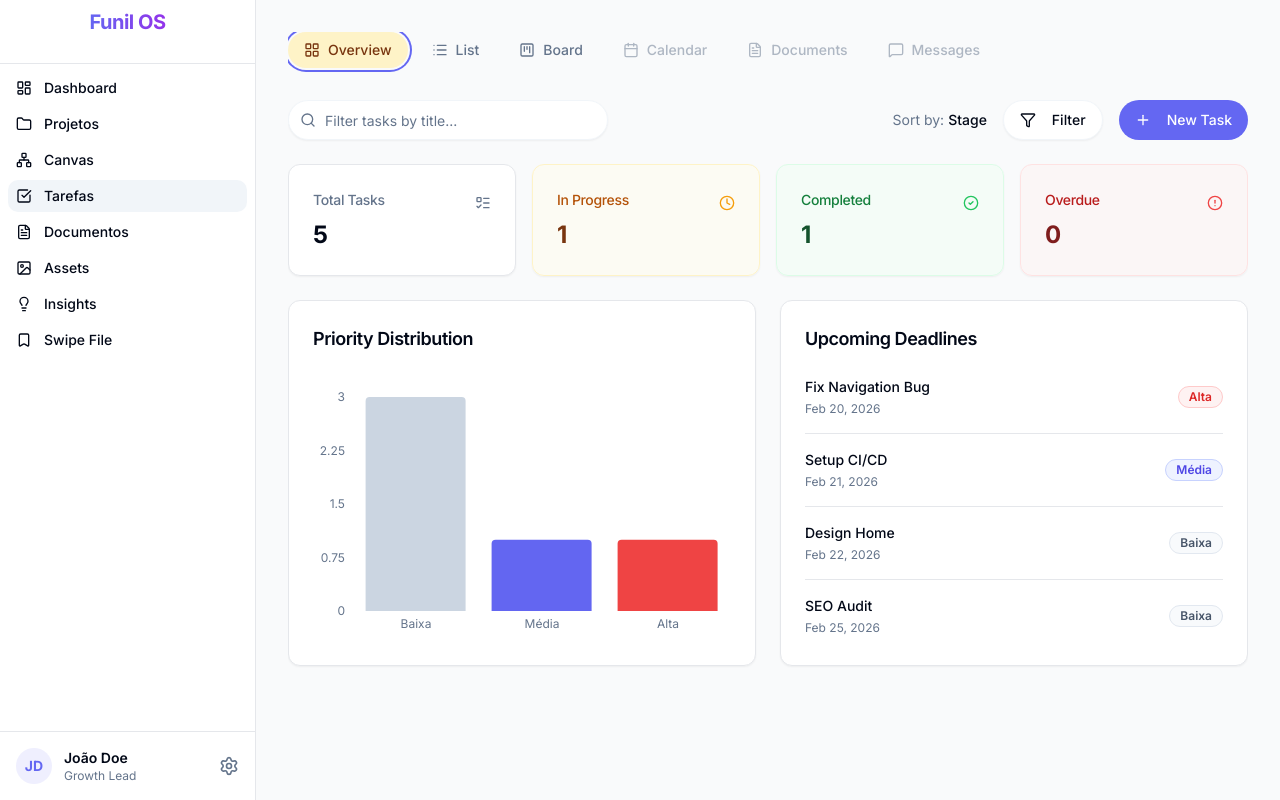
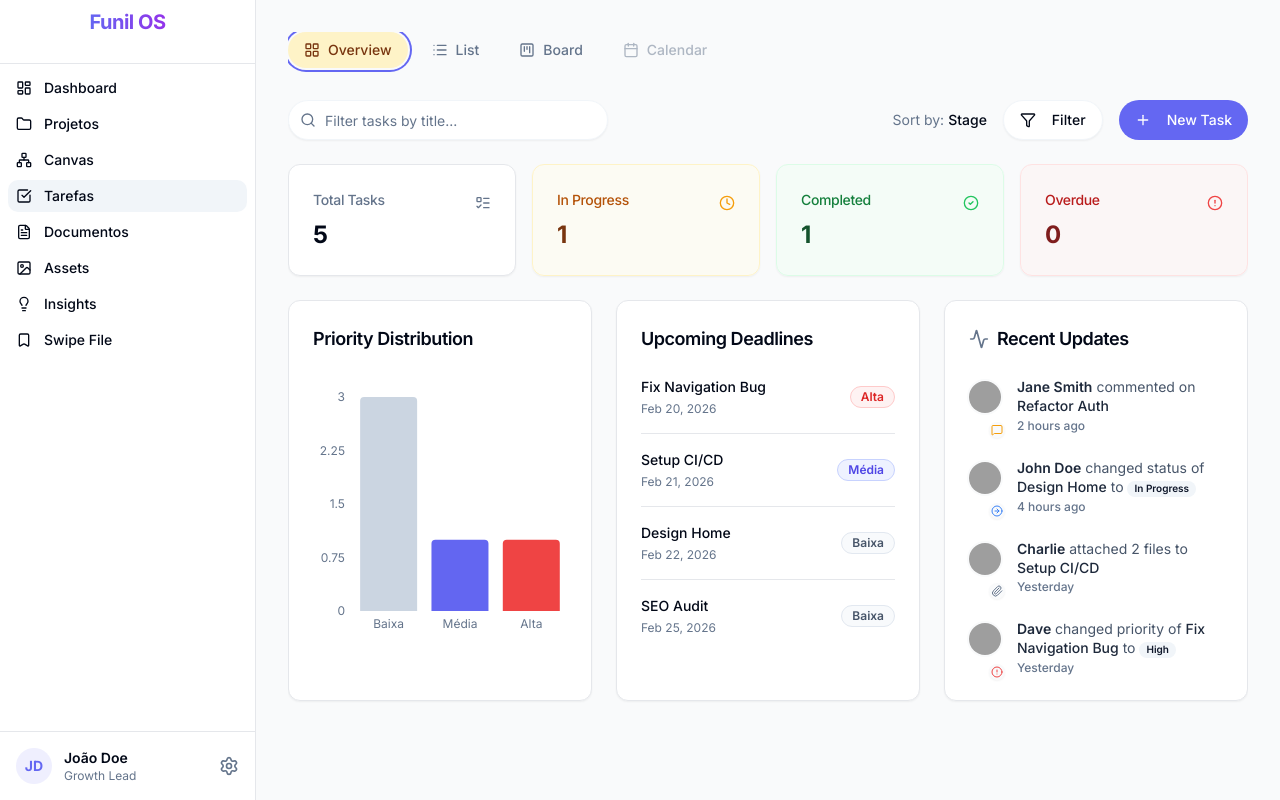
Before and after one commit to Kelvi-Maycon/funil-os-2, a React (Vite) app: page /tarefas in a window 1280 px wide. Both pictures are taken after a click on the tab "Overview". Built offline with nearby package versions, Linux system fonts and the light colour scheme; grey boxes are pictures that could not be loaded.

Commit message:
Refactor task management UI and add activity feed

```diff
--- a/src/components/tasks/TasksBoard.tsx
+++ b/src/components/tasks/TasksBoard.tsx
@@ -1,9 +1,11 @@
+import { useState } from 'react'
 import { Task } from '@/types'
 import { Card, CardContent } from '@/components/ui/card'
 import { Badge } from '@/components/ui/badge'
 import { MoreHorizontal, Paperclip, MessageSquare, Plus } from 'lucide-react'
 import { Progress } from '@/components/ui/progress'
 import { Avatar, AvatarFallback, AvatarImage } from '@/components/ui/avatar'
+import { cn } from '@/lib/utils'
 
 const columnsConfig = [
   { id: 'A Fazer', label: 'To Do', dot: 'bg-pink-500', bg: 'bg-[#fff5f8]' },
@@ -43,21 +45,48 @@ export default function TasksBoard({
   updateTask: (id: string, updates: Partial<Task>) => void
   onCardClick: (t: Task) => void
 }) {
+  const [draggingId, setDraggingId] = useState<string | null>(null)
+  const [dragOverCol, setDragOverCol] = useState<string | null>(null)
+
+  const handleDragStart = (e: React.DragEvent, id: string) => {
+    e.dataTransfer.setData('taskId', id)
+    e.dataTransfer.effectAllowed = 'move'
+    // Defer state update to allow browser to snapshot element with full opacity
+    setTimeout(() => setDraggingId(id), 0)
+  }
+
+  const handleDragEnd = () => {
+    setDraggingId(null)
+    setDragOverCol(null)
+  }
+
   const handleDrop = (e: React.DragEvent, status: string) => {
     e.preventDefault()
     const id = e.dataTransfer.getData('taskId')
     if (id) updateTask(id, { status: status as Task['status'] })
+    setDraggingId(null)
+    setDragOverCol(null)
   }
 
   return (
     <div className="flex gap-6 overflow-x-auto pb-4 h-full min-h-[500px] items-start">
       {columnsConfig.map((col) => {
         const colTasks = tasks.filter((t) => t.status === col.id)
+        const isDragOver = dragOverCol === col.id
+
         return (
           <div
             key={col.id}
-            className={`w-80 shrink-0 flex flex-col rounded-2xl p-4 ${col.bg}`}
-            onDragOver={(e) => e.preventDefault()}
+            className={cn(
+              'w-80 shrink-0 flex flex-col rounded-2xl p-4 transition-all duration-200 relative',
+              col.bg,
+              isDragOver && 'ring-2 ring-primary/30 shadow-sm bg-opacity-80',
+            )}
+            onDragOver={(e) => {
+              e.preventDefault()
+              e.dataTransfer.dropEffect = 'move'
+              if (!isDragOver) setDragOverCol(col.id)
+            }}
             onDrop={(e) => handleDrop(e, col.id)}
           >
             <div className="flex justify-between items-center mb-4 px-1">
@@ -71,7 +100,7 @@ export default function TasksBoard({
                 <MoreHorizontal size={16} />
               </button>
             </div>
-            <div className="flex flex-col gap-3 flex-1 overflow-y-auto min-h-[100px]">
+            <div className="flex flex-col gap-3 flex-1 overflow-y-auto min-h-[100px] pb-4">
               {colTasks.map((t) => {
                 const pc = priorityConfig[t.priority]
                 const completedSubtasks =
@@ -81,14 +110,21 @@ export default function TasksBoard({
                   totalSubtasks > 0
                     ? Math.round((completedSubtasks / totalSubtasks) * 100)
                     : 0
+                const isDragging = draggingId === t.id
 
                 return (
                   <Card
                     key={t.id}
                     draggable
-                    onDragStart={(e) => e.dataTransfer.setData('taskId', t.id)}
+                    onDragStart={(e) => handleDragStart(e, t.id)}
+                    onDragEnd={handleDragEnd}
                     onClick={() => onCardClick(t)}
-                    className="cursor-pointer hover:shadow-md transition-all active:cursor-grabbing border-none shadow-sm rounded-xl"
+                    className={cn(
+                      'cursor-pointer hover:shadow-md transition-all active:cursor-grabbing border-none shadow-sm rounded-xl bg-card',
+                      isDragging
+                        ? 'opacity-40 scale-[0.98] shadow-none ring-1 ring-primary/20'
+                        : 'opacity-100',
+                    )}
                   >
                     <CardContent className="p-4 flex flex-col gap-3">
                       <div className="flex justify-between items-start">
@@ -145,6 +181,15 @@ export default function TasksBoard({
                   </Card>
                 )
               })}
+              {isDragOver &&
+                draggingId &&
+                !colTasks.find((t) => t.id === draggingId) && (
+                  <div className="h-32 rounded-xl border-2 border-dashed border-primary/40 bg-primary/5 animate-fade-in transition-all flex items-center justify-center">
+                    <span className="text-xs font-medium text-primary/50">
+                      Drop task here
+                    </span>
+                  </div>
+                )}
             </div>
           </div>
         )
--- a/src/components/tasks/TasksOverview.tsx
+++ b/src/components/tasks/TasksOverview.tsx
@@ -15,7 +15,64 @@ import {
 } from 'recharts'
 import { Badge } from '@/components/ui/badge'
 import { format, isPast, isToday } from 'date-fns'
-import { CheckCircle2, Clock, ListTodo, AlertCircle } from 'lucide-react'
+import {
+  CheckCircle2,
+  Clock,
+  ListTodo,
+  AlertCircle,
+  Activity,
+  MessageSquare,
+  Paperclip,
+  ArrowRightCircle,
+} from 'lucide-react'
+import { Avatar, AvatarFallback, AvatarImage } from '@/components/ui/avatar'
+
+const recentActivities = [
+  {
+    id: 1,
+    user: 'Jane Smith',
+    avatar: 'https://img.usecurling.com/ppl/thumbnail?gender=female&seed=2',
+    action: 'commented on',
+    target: '',
+    task: 'Refactor Auth',
+    time: '2 hours ago',
+    icon: MessageSquare,
+    iconColor: 'text-amber-500',
+  },
+  {
+    id: 2,
+    user: 'John Doe',
+    avatar: 'https://img.usecurling.com/ppl/thumbnail?gender=male&seed=1',
+    action: 'changed status of',
+    target: 'In Progress',
+    task: 'Design Home',
+    time: '4 hours ago',
+    icon: ArrowRightCircle,
+    iconColor: 'text-blue-500',
+  },
+  {
+    id: 3,
+    user: 'Charlie',
+    avatar: 'https://img.usecurling.com/ppl/thumbnail?gender=male&seed=4',
+    action: 'attached 2 files to',
+    target: '',
+    task: 'Setup CI/CD',
+    time: 'Yesterday',
+    icon: Paperclip,
+    iconColor: 'text-slate-500',
+  },
+  {
+    id: 4,
+    user: 'Dave',
+    avatar: 'https://img.usecurling.com/ppl/thumbnail?gender=male&seed=5',
+    action: 'changed priority of',
+    target: 'High',
+    task: 'Fix Navigation Bug',
+    time: 'Yesterday',
+    icon: AlertCircle,
+    iconColor: 'text-red-500',
+  },
+]
 
 export default function TasksOverview({ tasks }: { tasks: Task[] }) {
   const total = tasks.length
@@ -99,8 +156,8 @@ export default function TasksOverview({ tasks }: { tasks: Task[] }) {
         </Card>
       </div>
 
-      <div className="grid gap-6 md:grid-cols-2">
-        <Card>
+      <div className="grid gap-6 md:grid-cols-2 lg:grid-cols-3">
+        <Card className="col-span-1 lg:col-span-1">
           <CardHeader>
             <CardTitle className="text-lg">Priority Distribution</CardTitle>
           </CardHeader>
@@ -141,7 +198,7 @@ export default function TasksOverview({ tasks }: { tasks: Task[] }) {
           </CardContent>
         </Card>
 
-        <Card>
+        <Card className="col-span-1 lg:col-span-1">
           <CardHeader>
             <CardTitle className="text-lg">Upcoming Deadlines</CardTitle>
           </CardHeader>
@@ -180,6 +237,61 @@ export default function TasksOverview({ tasks }: { tasks: Task[] }) {
             </div>
           </CardContent>
         </Card>
+
+        <Card className="col-span-1 md:col-span-2 lg:col-span-1 flex flex-col">
+          <CardHeader>
+            <CardTitle className="text-lg flex items-center gap-2">
+              <Activity className="w-5 h-5 text-muted-foreground" />
+              Recent Updates
+            </CardTitle>
+          </CardHeader>
+          <CardContent className="flex-1">
+            <div className="space-y-6">
+              {recentActivities.map((activity) => {
+                const Icon = activity.icon
+                return (
+                  <div key={activity.id} className="flex gap-4">
+                    <div className="relative mt-1 shrink-0">
+                      <Avatar className="w-8 h-8 ring-2 ring-background">
+                        <AvatarImage src={activity.avatar} />
+                        <AvatarFallback>{activity.user[0]}</AvatarFallback>
+                      </Avatar>
+                      <div className="absolute -bottom-1 -right-1 bg-background rounded-full p-0.5 shadow-sm">
+                        <Icon className={`w-3 h-3 ${activity.iconColor}`} />
+                      </div>
+                    </div>
+                    <div className="flex flex-col flex-1 gap-0.5">
+                      <div className="text-sm leading-snug text-slate-600">
+                        <span className="font-semibold text-slate-800">
+                          {activity.user}
+                        </span>{' '}
+                        {activity.action}{' '}
+                        <span className="font-medium text-slate-800">
+                          {activity.task}
+                        </span>
+                        {activity.target && (
+                          <>
+                            {' '}
+                            to{' '}
+                            <Badge
+                              variant="secondary"
+                              className="text-[10px] px-1.5 py-0 h-4"
+                            >
+                              {activity.target}
+                            </Badge>
+                          </>
+                        )}
+                      </div>
+                      <span className="text-xs text-muted-foreground font-medium">
+                        {activity.time}
+                      </span>
+                    </div>
+                  </div>
+                )
+              })}
+            </div>
+          </CardContent>
+        </Card>
       </div>
     </div>
   )
--- a/src/pages/Tasks.tsx
+++ b/src/pages/Tasks.tsx
@@ -10,8 +10,6 @@ import {
   List as ListIcon,
   KanbanSquare,
   Calendar,
-  FileText,
-  MessageSquare,
 } from 'lucide-react'
 import { Input } from '@/components/ui/input'
 import TasksOverview from '@/components/tasks/TasksOverview'
@@ -70,20 +68,6 @@ export default function Tasks() {
             className="rounded-full px-4 py-2 text-muted-foreground"
           >
             <Calendar className="w-4 h-4 mr-2" /> Calendar
-          </TabsTrigger>
-          <TabsTrigger
-            value="documents"
-            disabled
-            className="rounded-full px-4 py-2 text-muted-foreground"
-          >
-            <FileText className="w-4 h-4 mr-2" /> Documents
-          </TabsTrigger>
-          <TabsTrigger
-            value="messages"
-            disabled
-            className="rounded-full px-4 py-2 text-muted-foreground"
-          >
-            <MessageSquare className="w-4 h-4 mr-2" /> Messages
           </TabsTrigger>
         </TabsList>
 
```
Also changed, not shown: 7 other files (tests, documents, lock files or other folders).
